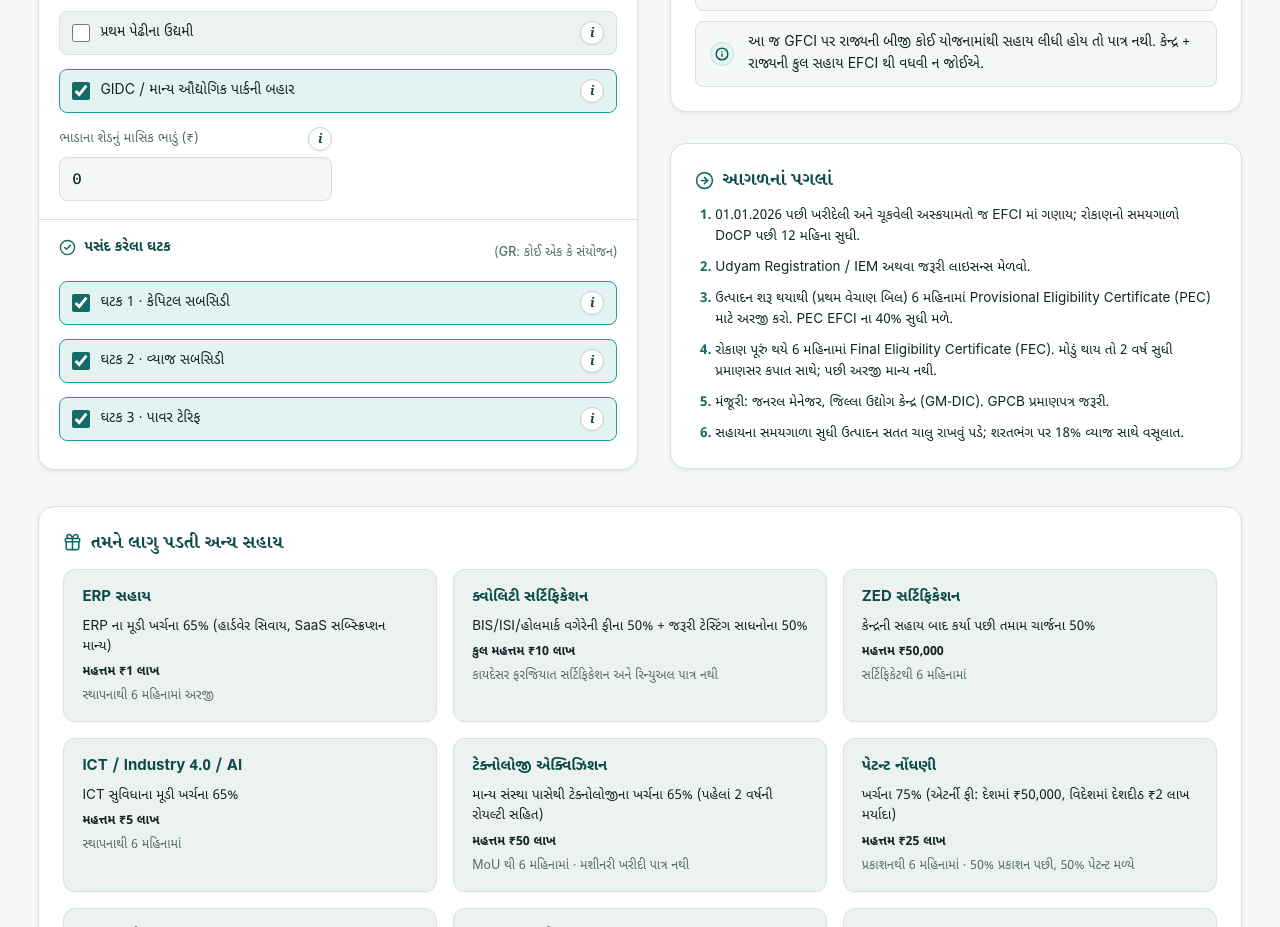
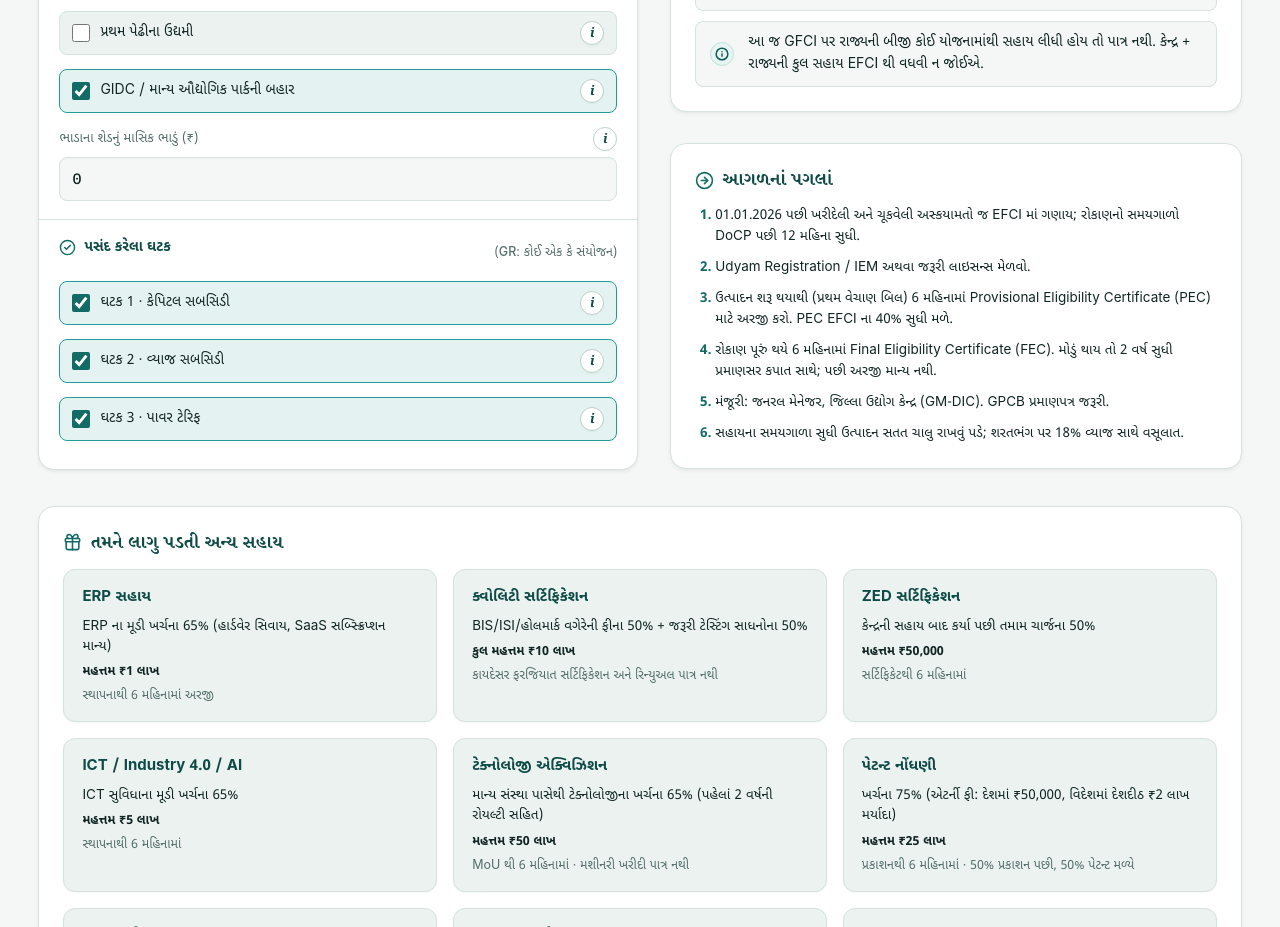
Before and after one commit to Jenish-Patel-Dev/Subsidy-sathi, a React (Vite) app: page / in a window 1280 px wide. Shown: the part 2100-3027 px from the top of the page. Built offline with nearby package versions, Linux system fonts and the light colour scheme.

Commit message:
Make rent input field take full width in form

```diff
--- a/src/components/CheckerForm.jsx
+++ b/src/components/CheckerForm.jsx
@@ -572,7 +572,6 @@ export default function CheckerForm({ formValues, onChange, onInputChange }) {
         </label>
         <HelpBox fieldKey="outGidc" isOpen={!!openHelp.outGidc} as="div" />
 
-        <div className="row">
         <label className="f">
           <span className="lh">
             <span>ભાડાના શેડનું માસિક ભાડું (₹)</span>
@@ -587,8 +586,6 @@ export default function CheckerForm({ formValues, onChange, onInputChange }) {
             onChange={(e) => handleFieldChange('rent', e.target.value)}
           />
         </label>
-          <span></span>
-        </div>
         <HelpBox fieldKey="rent" isOpen={!!openHelp.rent} as="div" />
       </fieldset>
 
```
Lines whose indentation alone changed are shown as unchanged.
